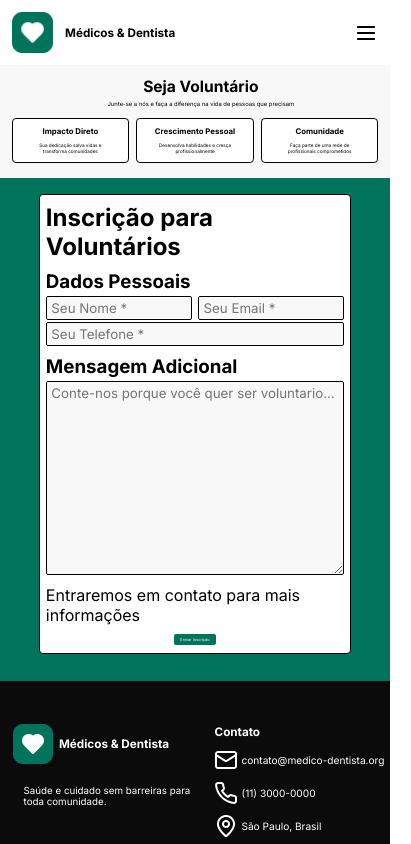
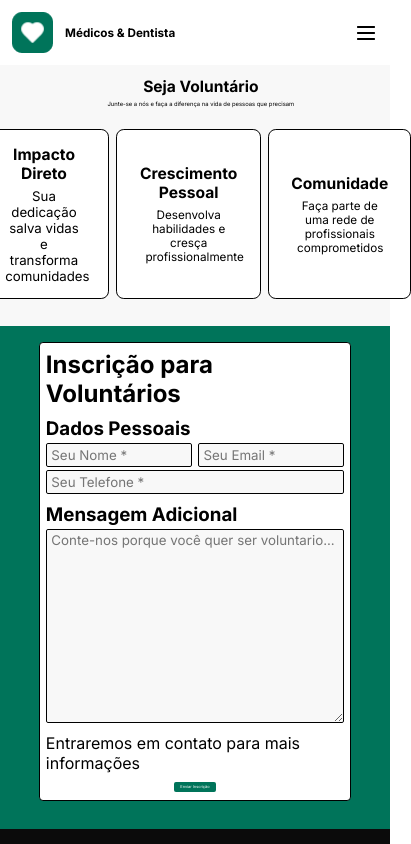
Before and after one commit to Al3ncar/MedDent-connect, a React (Vite) app: page /seja-voluntario in a window 390 px wide. Shown: the top 844 px of the page, 411 px wide, since content can reach past the window. Built offline with nearby package versions, Linux system fonts and the light colour scheme.

Commit message:
fix: change name props to "key" from "keyCard"

```diff
--- a/src/components/ui/card/card.jsx
+++ b/src/components/ui/card/card.jsx
@@ -1,9 +1,8 @@
 import S from "../../../styles/components/ui/card.module.scss";
 
-export const Card = ({ key, type, title, description }) => {
-  console.log(S[type]);
+export const Card = ({ keyCard, type, title, description }) => {
   return (
-    <article key={key} className={S[type]}>
+    <article key={keyCard} className={S[type]}>
       <h3>{title}</h3>
       <p>{description}</p>
     </article>
--- a/src/styles/components/ui/card.module.scss
+++ b/src/styles/components/ui/card.module.scss
@@ -76,12 +76,12 @@
 
 @media (max-width: 1224px) {
   .outline,
+  .solid,
   .default {
     p {
       font-size: 1.4vw;
     }
   }
-
   .default {
     h3 {
       font-size: 2vw;
@@ -109,6 +109,7 @@
 }
 @media (max-width: 824px) {
   .outline,
+  .solid,
   .default {
     p {
       font-size: 1.8vw;
@@ -148,6 +149,7 @@
     }
   }
 
+  .solid,
   .default {
     width: 70%;
     margin: 5% 0;
@@ -183,9 +185,17 @@
 
     padding: 15% 2%;
   }
+
+  .solid {
+    width: 80%;
+    margin: 3% 0;
+    padding: 4% 6%;
+    border-radius: 2vw;
+  }
 }
 @media (max-width: 167px) {
   .outline,
+  .solid,
   .default {
     p {
       font-size: 3vw;
@@ -228,4 +238,26 @@
 
     padding: 15% 2%;
   }
+
+  .solid {
+    width: 95%;
+    padding: 4% 2%;
+
+    h3 {
+      font-size: 7vw;
+    }
+
+    p {
+      width: 100%;
+      font-size: 6vw;
+    }
+
+    &:nth-child(2),
+    &:last-child {
+      p {
+        width: 98%;
+        font-size: 6vw;
+      }
+    }
+  }
 }
```
